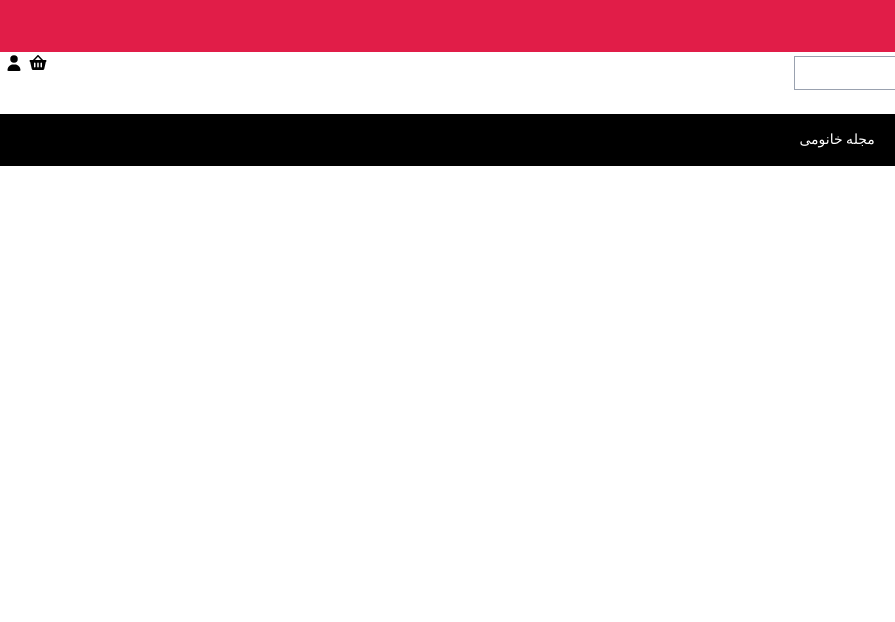
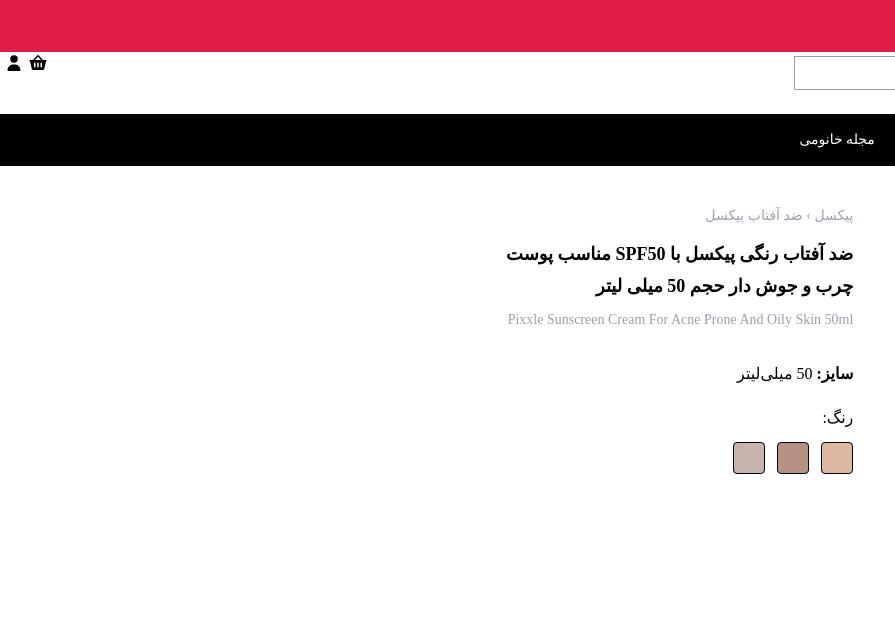
Before and after one commit to Matinprogramer125/Personal-Website, a website: page index.html in a window 1280 px wide. Shown: the full height of the page, 0-895 px from the left. Drawn offline with Linux system fonts and the light colour scheme; files whose address does not match are found by name; a web font is replaced by a local one.

Commit message:
creat seaction2 of hero

```diff
--- a/index.html
+++ b/index.html
@@ -225,6 +225,40 @@
 
 
 
+<div class="w-96  mt-10">
+
+  <p class="text-gray-400 text-sm mb-3">
+    پیکسل › ضد آفتاب پیکسل
+  </p>
+
+  <h2 class="font-bold text-lg leading-8">
+    ضد آفتاب رنگی پیکسل با SPF50 مناسب پوست چرب و جوش دار حجم 50 میلی لیتر
+  </h2>
+
+  <p class="text-gray-400 text-sm mt-2">
+    Pixxle Sunscreen Cream For Acne Prone And Oily Skin 50ml
+  </p>
+
+  <div class="mt-8">
+    <span class="font-semibold">سایز:</span>
+    <span>50 میلی‌لیتر</span>
+  </div>
+
+  <div class="mt-5">
+    <p class=" mb-3">رنگ:</p>
+
+    <div class="flex gap-3">
+      <div class="w-8 h-8 rounded border bg-[#ddb79f]"></div>
+      <div class="w-8 h-8 rounded border bg-[#b79282]"></div>
+      <div class="w-8 h-8 rounded border bg-[#c6b3ab]"></div>
+    </div>
+  </div>
+
+</div>
+
+
+      </div>
+
       <div></div>
     </section>
   </body>
```
